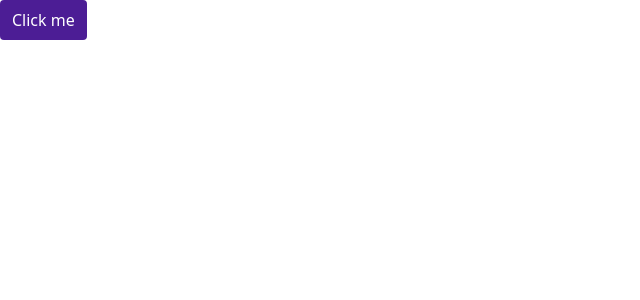
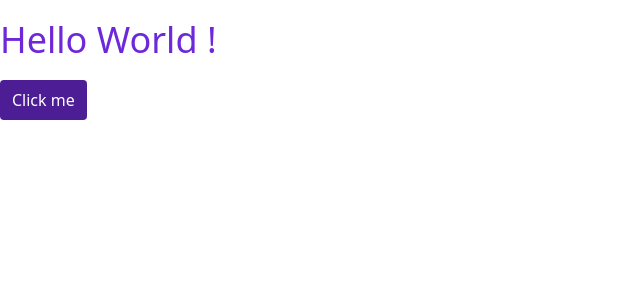
Before and after one commit to justinsillou/nordcoders-react, a React (Create React App) app in the folder mon-app/: page / in a window 1280 px wide. Shown: the top 300 px of the page, without its empty margins (0-640 px from the left). Built offline with nearby package versions, Linux system fonts and the light colour scheme.

Commit message:
Etat & cycle de vie

```diff
--- a/mon-app/src/App.js
+++ b/mon-app/src/App.js
@@ -1,19 +1,30 @@
 import React from 'react';
+import Picture from './components/Picture';
 
 class App extends React.Component {
   constructor(props){
       super(props);
-      this.state = { show: false };
+      this.state = { show: false, title: "Hello World !" };
+      //console.log('Constructeur appelé');
+  }
+
+  componentDidMount(){
+    //console.log('Composant monté');
+    //this.setState({title: "Le composant à bien été monté !"});
+  }
+
+  componentDidUpdate() {
+      console.log('Composant mis à jour');
   }
 
   render(){
+    //console.log('Render appelé');
     return <div>
+      <h1 className="text-4xl text-purple-700 my-5">{this.state.title}</h1>
       <button className="bg-purple-900 text-white rounded py-2 px-3"
         onClick={() => this.setState({show: !this.state.show})}>Click me</button>
       {
-        this.state.show ?
-        <img className="w-40 mx-auto" src="linux_logo.png"></img>
-        : null
+        this.state.show?<Picture />: null
       }
 
 
--- /dev/null
+++ b/mon-app/src/components/Picture.js
@@ -0,0 +1,29 @@
+import React, { Component } from 'react';
+
+class Picture extends Component{
+  constructor(props){
+    super(props);
+    this.state = {timer: null};
+  }
+
+  componentDidMount(){
+    this.setState({timer:
+      setInterval(() => {
+        console.log('Timer appelé');
+      }, 1000)
+    });
+  }
+
+  componentWillUnmount() {
+    console.log('Composant Picture démonté.');
+    clearInterval(this.state.timer);
+  }
+
+  render() {
+    return (
+      <img className="w-40 mx-auto" src="linux_logo.png" alt="logo"></img>
+    )
+  }
+}
+
+export default Picture;
```
Also changed, not shown: 1 other file (tests, documents, lock files or other folders).
